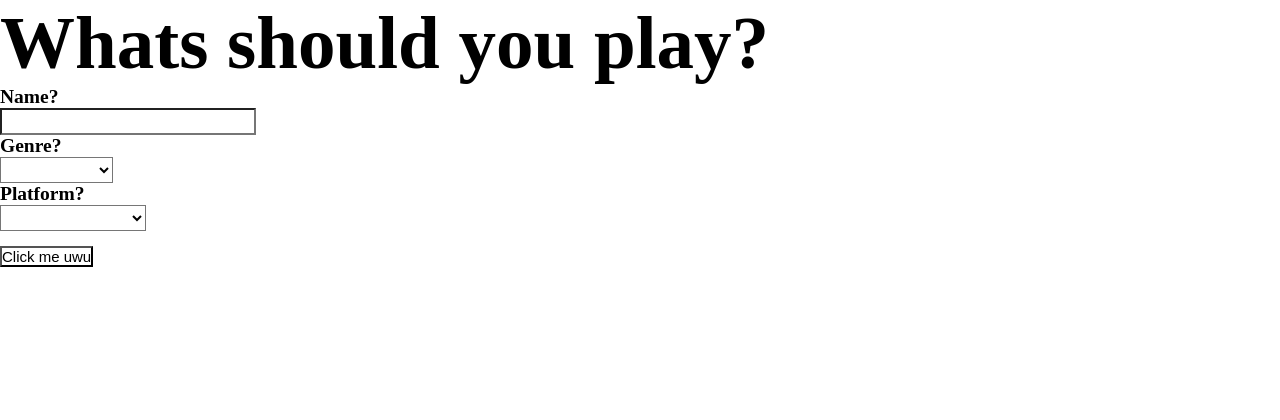
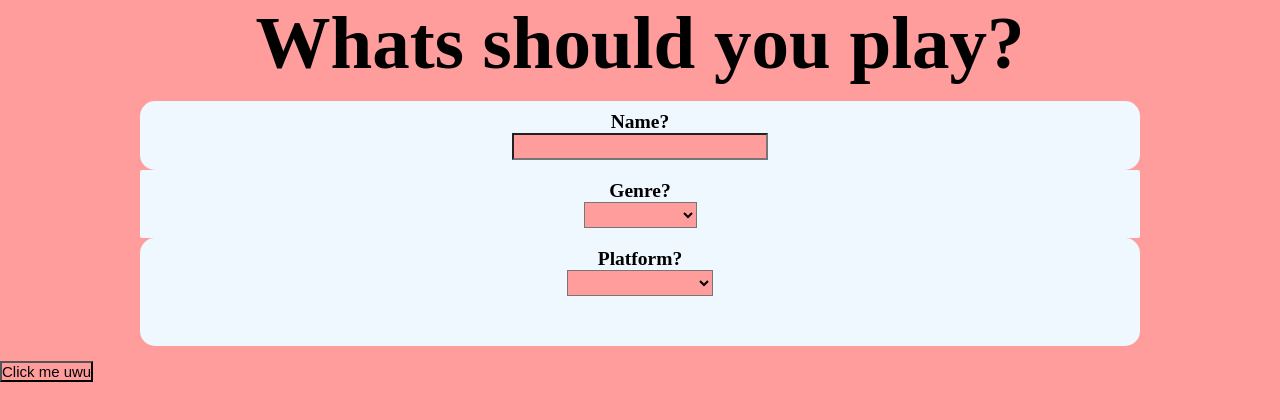
Before and after one commit to staten-island-tech/dom-manipulation-project-4rham, a plain HTML site: page index.html in a window 1280 px wide. Drawn offline with Linux system fonts and the light colour scheme.

Commit message:
uy6kuku6k8uk8uk8

```diff
--- a/index.html
+++ b/index.html
@@ -8,15 +8,15 @@
 </head>
 <body>
 <script src="index.js"></script>
-<div class="main">
-    <h1 id="header">Whats should you play?</h1>
-    <div class="input-1">
-        <h2>Name?</h2>
+<h1 id="header">Whats should you play?</h1>
+<div class="section">
+    <div id="input-1">
+        <h2 id="text">Name?</h2>
         <input type="text" id="name">
     </div>
-    <div class="input-2">
-        <h2>Genre?</h2>
-        <select name="genre" id="genre">
+    <div id="input-2">
+        <h2 id="text">Genre?</h2>
+        <select name="genre" id="select-1">
             <option value="N/A"></option>
             <option value="JRPG">JRPG</option>
             <option value="Fighting">Fighting</option>
@@ -25,9 +25,9 @@
             <option value="Action">Action</option>
         </select>
     </div>
-    <div class="input-3">
-        <h2>Platform?</h2>
-        <select name="platform" id="platform">
+    <div id="input-3">
+        <h2 id="text">Platform?</h2>
+        <select name="platform" id="select-2">
             <option value="N/A"></option>
             <option value="Switch">Switch</option>
             <option value="Playstation 5">Playstation 5</option>
@@ -35,7 +35,7 @@
             <option value="PC">PC</option>
         </select>
     </div>
-    <button type="submit" id="button">Click me uwu</button>
 </div>
+<button type="submit" id="button">Click me uwu</button>
 </body>
 </html>
--- a/style.css
+++ b/style.css
@@ -5,16 +5,51 @@ body,
   margin: 0;
   box-sizing: border-box;
   font-size: 62.5%;
-  background-color: rgb(255, 255, 255);
+  background-color: rgb(255, 156, 156);
   color: rgb(0, 0, 0);
-}
-.main{
-  font-size: 50px;
 }
 #header{
   font-size: 75px;
+  text-align: center;
 }
 #button{
   font-size: 1.5rem;
   margin-top: 15px;
 }
+#select{
+  background-color: rgb(255, 255, 255);
+}
+#input-1{
+  padding: 10px;
+  background-color: aliceblue;
+  border-radius: 15px;
+  text-align: center;
+  width: 1000px;
+  height: auto;
+  margin: auto;
+}
+#input-2{
+  padding: 10px;
+  background-color: aliceblue;
+  border-radius: 2px;
+  text-align: center;
+  width: 1000px;
+  height: auto;
+  margin: auto;
+}
+#input-3{
+  padding: 10px 10px 50px 10px;
+  background-color: aliceblue;
+  border-radius: 15px;
+  text-align: center;
+  width: 1000px;
+  height: auto;
+  margin: auto;
+}
+.section{
+  font-size: 5rem;
+  margin-top: 15px;
+}
+#text{
+  background-color: aliceblue;
+}
```
